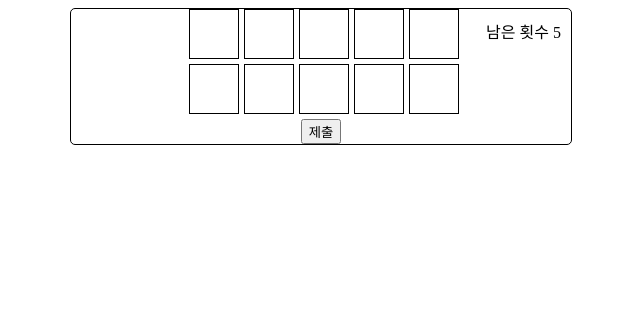
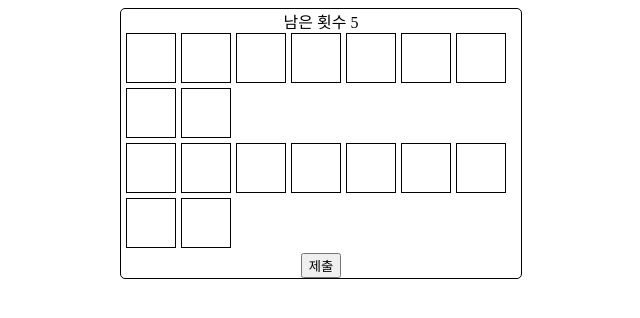
Before and after one commit to taupe7577/-word-quiz, a website: page index.html in a window 1280 px wide. Shown: the whole page, without its empty margins (319-959 px from the left). Drawn offline with Linux system fonts and the light colour scheme.

Commit message:
여러 단어 중 하나의 단어를 랜덤으로 선택

```diff
--- a/index.html
+++ b/index.html
@@ -10,7 +10,8 @@
             display: flex;
             flex-wrap: wrap;
             justify-content: center;
-            width: 500px;
+            width: 400px;
+            min-width: 300px;
             height: auto;
             border: 1px double black;
             border-radius: 5px;
@@ -18,9 +19,7 @@
         }
 
         .count_container {
-            position: absolute;
-            right: 10px;
-            top: 10px;
+            text-align: center;
         }
 
         .frame {
@@ -53,11 +52,12 @@
 
 <body>
     <div class="dialog">
-        <div class="count_container">
-            <span>남은 횟수</span>
-            <span class="count">5</span>
+        <div class="quiz_container">
+            <div class="count_container">
+                <span>남은 횟수</span>
+                <span class="count">5</span>
+            </div>
         </div>
-        <div class="quiz_container"></div>
         <div class="answer_container"></div>
     </div>
 </body>
--- a/quiz.js
+++ b/quiz.js
@@ -1,5 +1,19 @@
-let word = "quest";
-let left_count = 5;
+// 단어
+const word_list = [
+    'hello', 'love', 'friend', 'family', 'happy', 'book', 'school', 'food', 'work', 'beautiful'
+]
+
+// 랜덤 인덱스 생성
+const randomIndex = Math.floor(Math.random() * word_list.length);
+
+// 랜덤 단어 선택
+const word = word_list[randomIndex];
+const word_length = word.length;
+
+// 남은 횟수
+let left_count = word_length;
+
+// 성공 유무
 let isSucceed = false;
 
 main();
@@ -75,11 +89,12 @@ function createAnswerFrame(count) {
         }
 
         // 남은 횟수가 0 이상일 때
-        if (left_count > 0) {
+        if (!isSucceed && left_count > 0) {
             checkAnswer();
-            if (!isSucceed) {
-                createQuizFrame(word.length);
-            }
+        }
+
+        if (!isSucceed && left_count > 0) {
+            createQuizFrame(word.length);
         }
     })
 }
@@ -89,7 +104,7 @@ function createAnswerFrame(count) {
  */
 function checkAnswer() {
     const quiz_container = document.querySelector('.quiz_container').children;;
-    const quiz_frames = quiz_container[5 - left_count].querySelectorAll('.frame');
+    const quiz_frames = quiz_container[word_length + 1 - left_count].querySelectorAll('.frame');
     const answer_container = document.querySelector('.answer_container');
     const answer_frames = answer_container.querySelectorAll('.frame');
 
@@ -103,11 +118,10 @@ function checkAnswer() {
             quiz_frames[i].classList.add('green');
             quiz_frames[i].classList.remove('yellow');
         }
-
         quiz_frames[i].textContent = answer_frames[i].value;
     }
 
-    if (quiz_container[5 - left_count].querySelectorAll('.green').length === word.length) {
+    if (quiz_container[word_length + 1 - left_count].querySelectorAll('.green').length === word.length) {
         isSucceed = true;
         alert('정답입니다!!!');
     }
```
